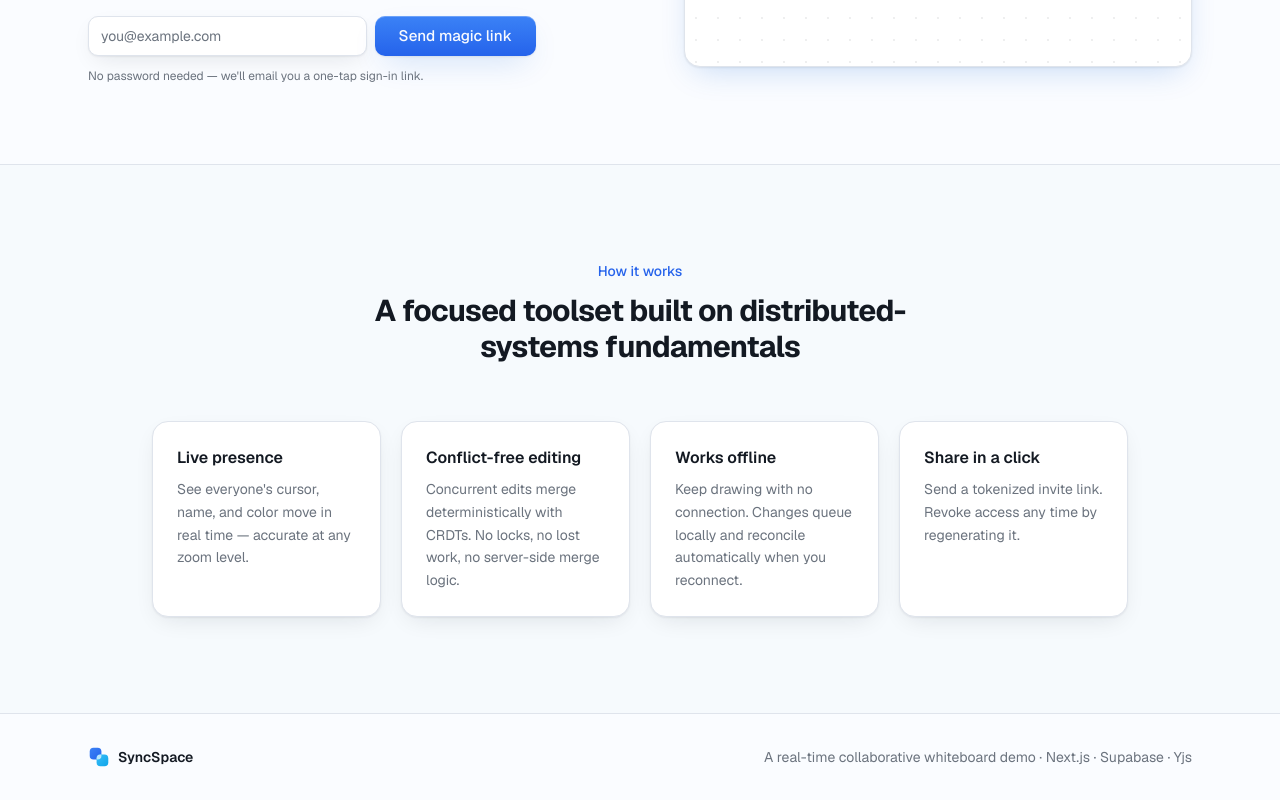
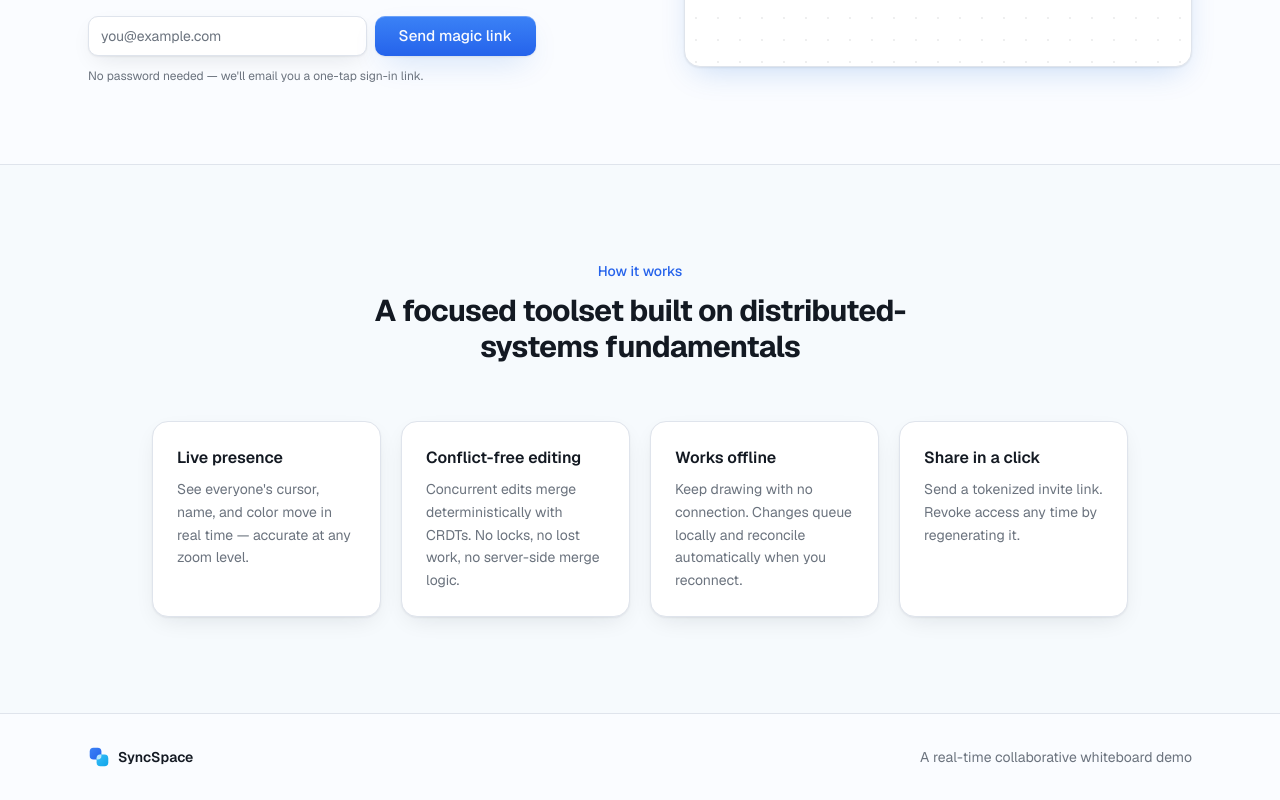
Before and after one commit to hatimpiplodwala/SyncSpace, a Next.js app: page / in a window 1280 px wide. Shown: the part 411-1211 px from the top of the page. Built offline with nearby package versions, Linux system fonts and the light colour scheme; no server answers.

Commit message:
remove tech stack list from landing footer

```diff
--- a/src/components/marketing/Footer.tsx
+++ b/src/components/marketing/Footer.tsx
@@ -8,9 +8,7 @@ export function Footer() {
           <Logo size={22} />
           SyncSpace
         </div>
-        <p>
-          A real-time collaborative whiteboard demo · Next.js · Supabase · Yjs
-        </p>
+        <p>A real-time collaborative whiteboard demo</p>
       </div>
     </footer>
   );
```
